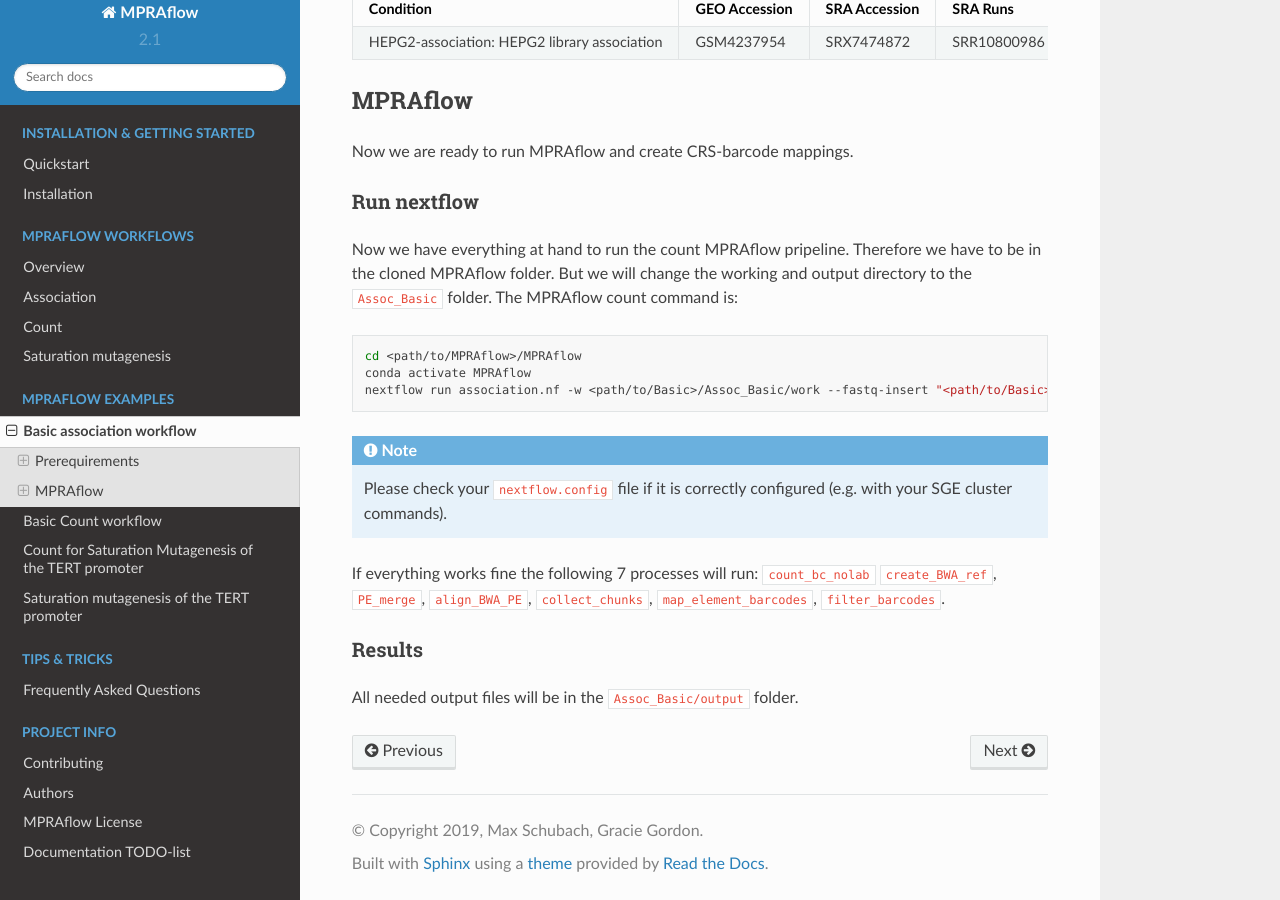
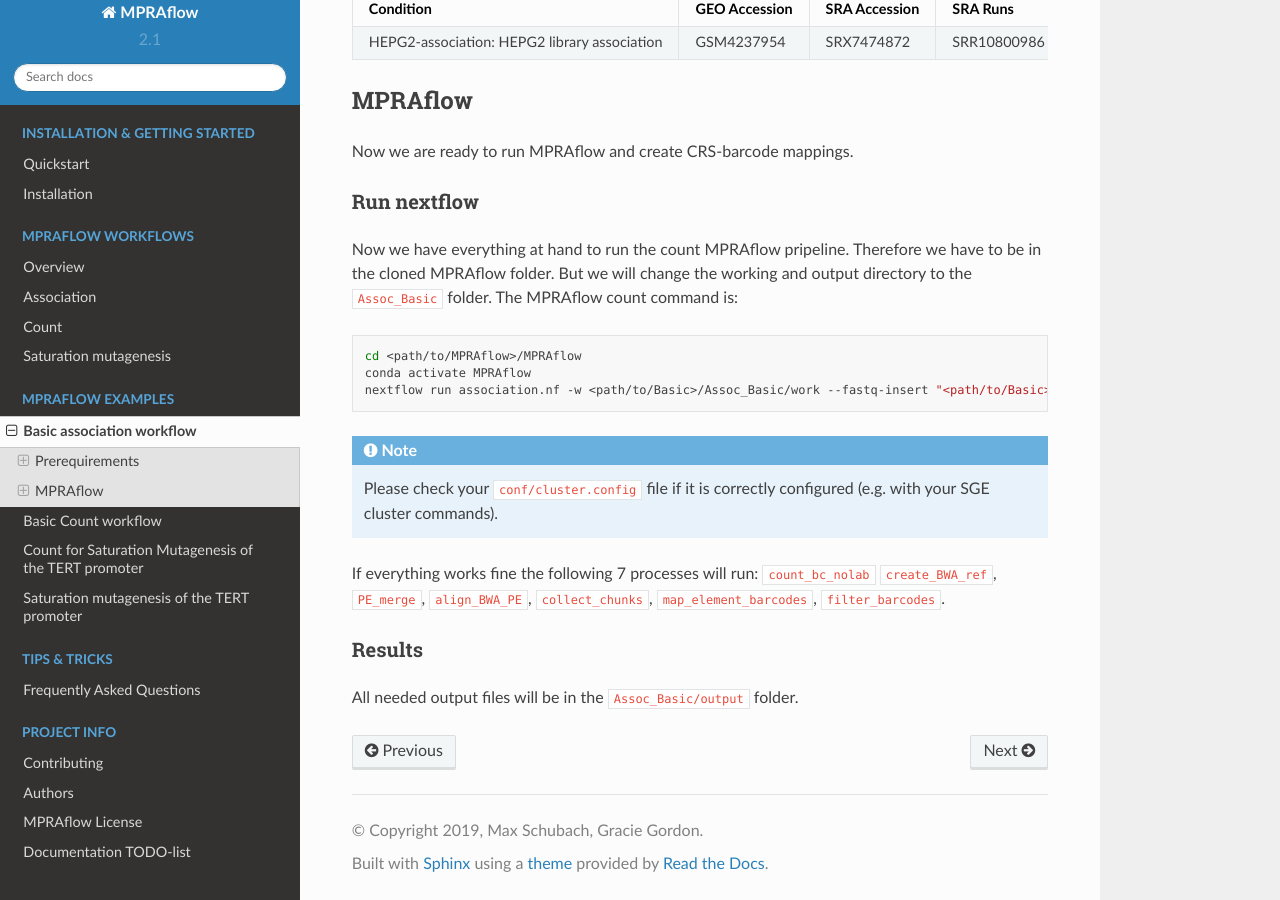
Before and after one commit to shendurelab/MPRAflow, a Sphinx documentation site: the page built from docs/association_example1.rst, in a window 1280 px wide and 900 px high, scrolled down 1599 px. Built offline with Sphinx 7.4.7 and the Read the Docs theme 2.0.0, drawn with Linux system fonts in a browser that asks for light colours; formulas are drawn with MathJax 3; pages that are not in the unit, such as notebooks, are missing from menus.

Commit message:
add new cluster.cofig to documentation

```diff
--- a/docs/association_example1.rst
+++ b/docs/association_example1.rst
@@ -88,7 +88,7 @@
     conda activate MPRAflow
     nextflow run association.nf -w <path/to/Basic>/Assoc_Basic/work --fastq-insert "<path/to/Basic>/Assoc_Basic/data/SRR10800986_1.fastq.gz" --fastq-insertPE "<path/to/Basic>/Assoc_Basic/data/SRR10800986_3.fastq.gz" --fastq-bc "<path/to/Basic>/Assoc_Basic/data/SRR10800986_2.fastq.gz" --design "<path/to/Basic>/Assoc_Basic/data/design.fa"
 
-.. note:: Please check your :code:`nextflow.config` file if it is correctly configured (e.g. with your SGE cluster commands).
+.. note:: Please check your :code:`conf/cluster.config` file if it is correctly configured (e.g. with your SGE cluster commands).
 
 If everything works fine the following 7 processes will run: :code:`count_bc_nolab` :code:`create_BWA_ref`, :code:`PE_merge`, :code:`align_BWA_PE`, :code:`collect_chunks`, :code:`map_element_barcodes`, :code:`filter_barcodes`.
 
--- a/docs/count_example1.rst
+++ b/docs/count_example1.rst
@@ -101,7 +101,7 @@
     conda activate MPRAflow
     nextflow run count.nf -w <path/to/Basic>/Count_Basic/work --experiment-file "<path/to/Basic>/Count_Basic/data/experiment.csv" --dir "<path/to/Basic>/Count_Basic/data" --outdir "<path/to/Basic>/Count_Basic/output" --design "<path/to/design/fasta/design.fa" --association "<path/to/association/pickle/SRR10800986_filtered_coords_to_barcodes.pickle"
 
-.. note:: Please check your :code:`nextflow.config` file if it is correctly configured (e.g. with your SGE cluster commands).
+.. note:: Please check your :code:`conf/cluster.config` file if it is correctly configured (e.g. with your SGE cluster commands).
 
 If everything works fine the following 5 processes will run: :code:`create_BAM (make idx)` :code:`raw_counts`, :code:`filter_counts`, :code:`final_counts`, :code:`dna_rna_merge_counts`, :code:`calc_correlations`, :code:`make_master_tables`.
 
--- a/docs/count_example2.rst
+++ b/docs/count_example2.rst
@@ -192,7 +192,7 @@
     conda activate MPRAflow
     nextflow run -resume -w <path/to/TERT>/Count_TERT/work  count.nf --experiment-file "<path/to/TERT>/Count_TERT/data/experiment.csv" --dir "<path/to/TERT>/Count_TERT/data" --outdir "<path/to/TERT>/Count_TERT/output" --bc-length 20 --umi-length 10
 
-.. note:: Please check your :code:`nextflow.config` file if it is correctly configured (e.g. with your SGE cluster commands).
+.. note:: Please check your :code:`conf/cluster.config` file if it is correctly configured (e.g. with your SGE cluster commands).
 
 If everything works fine the following 5 processes will run: :code:`create_BAM (make idx)` :code:`raw_counts`, :code:`filter_counts`, :code:`final_counts`, :code:`dna_rna_merge_counts`.
 
--- a/docs/saturation_mutagenesis_example1.rst
+++ b/docs/saturation_mutagenesis_example1.rst
@@ -98,7 +98,7 @@
     conda activate MPRAflow
     nextflow run -resume -w <path/to/TERT>/SatMut_TERT/work  saturationMutagenesis.nf --experiment-file "<path/to/TERT>/SatMut_TERT/data/experiment.csv" --assignment "<path/to/TERT>/SatMut_TERT/data/TERT.variants.txt.gz" --dir "<path/to/TERT>/SatMut_TERT/data" --outdir "<path/to/TERT>/SatMut_TERT/output"
 
-.. note:: Please check your :code:`nextflow.config` file if it is correctly configured (e.g. with your SGE cluster commands).
+.. note:: Please check your :code:`conf/cluster.config` file if it is correctly configured (e.g. with your SGE cluster commands).
 
 If everything works fine the following 11 processes will run: :code:`calc_assign_variantMatrix` :code:`calc_assign_variantMatrixWith1bpDel`, :code:`fitModel`, :code:`summarizeVariantMatrix`, :code:`statsWithCoefficient`, :code:`plotCorrelation`, :code:`plotStatsWithCoefficient`, :code:`fitModelCombined`, :code:`combinedStats`, :code:`statsWithCoefficientCombined`, and :code:`plotStatsWithCoefficientCombined`.
 
```
